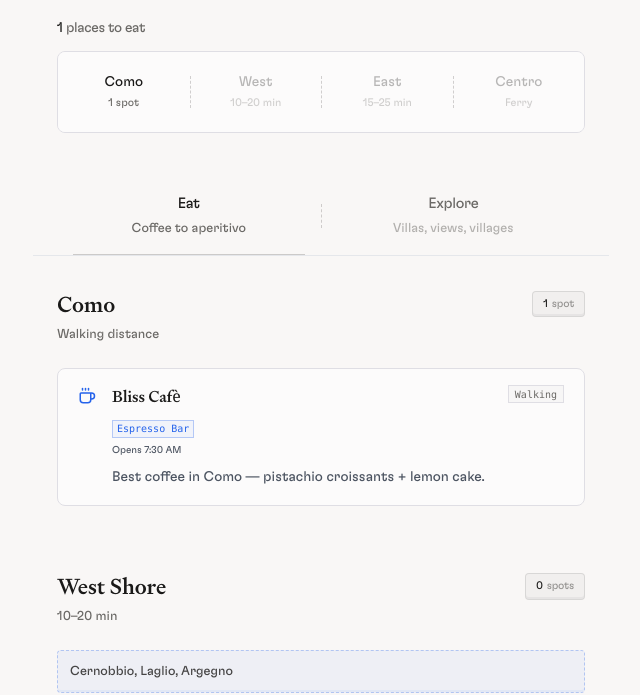
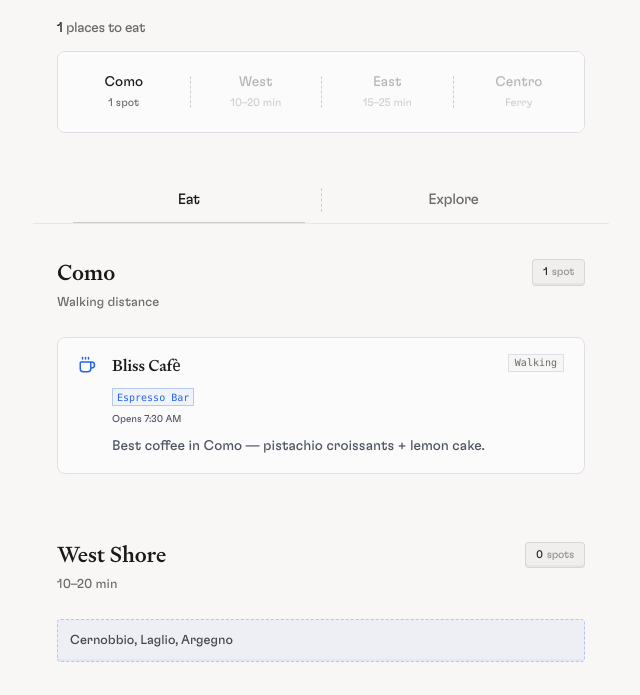
Before and after one commit to douvy/lario, an Astro site: page / in a window 1280 px wide. Shown: the part 126-821 px from the top of the page, without its empty margins (319-959 px from the left). Built offline with nearby package versions, Linux system fonts and the light colour scheme; Astro itself is replaced by a stand-in of ours.

Commit message:
chore: remove unneeded copy

```diff
--- a/src/components/TabBar.tsx
+++ b/src/components/TabBar.tsx
@@ -9,19 +9,13 @@ export default function TabBar({ tab, onChange }: { tab: TabKey; onChange: (t: T
         type="button"
         onClick={() => onChange('eat')}
         className={[
-          'group relative flex flex-1 flex-col items-center gap-1 py-4 transition-colors',
+          'group relative flex flex-1 items-center justify-center py-3 transition-colors',
           tab === 'eat' ? 'text-foreground' : 'text-muted hover:text-foreground',
         ].join(' ')}
         aria-pressed={tab === 'eat'}
       >
         <span className="text-[15px] tracking-tight font-medium">
           Eat
-        </span>
-        <span className={[
-          'text-[13px] tracking-normal transition-colors',
-          tab === 'eat' ? 'text-muted' : 'text-muted/50'
-        ].join(' ')}>
-          Coffee to aperitivo
         </span>
         {/* Active indicator */}
         {tab === 'eat' && (
@@ -38,19 +32,13 @@ export default function TabBar({ tab, onChange }: { tab: TabKey; onChange: (t: T
         type="button"
         onClick={() => onChange('do')}
         className={[
-          'group relative flex flex-1 flex-col items-center gap-1 py-4 transition-colors',
+          'group relative flex flex-1 items-center justify-center py-3 transition-colors',
           tab === 'do' ? 'text-foreground' : 'text-muted hover:text-foreground',
         ].join(' ')}
         aria-pressed={tab === 'do'}
       >
         <span className="text-[15px] tracking-tight font-medium">
           Explore
-        </span>
-        <span className={[
-          'text-[13px] tracking-normal transition-colors',
-          tab === 'do' ? 'text-muted' : 'text-muted/50'
-        ].join(' ')}>
-          Villas, views, villages
         </span>
         {/* Active indicator */}
         {tab === 'do' && (
```
